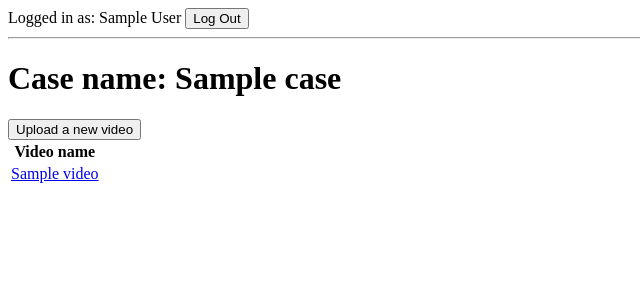
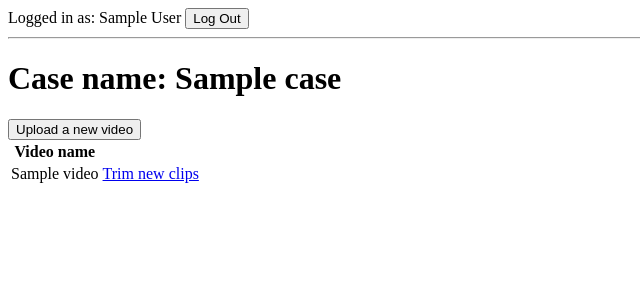
Before and after one commit to CarolynWebster/videoTrimmer, a Flask app: page /cases/1 in a window 1280 px wide. Shown: the top 300 px of the page, without its empty margins (0-640 px from the left). Run offline with Flask 2, Linux system fonts and the light colour scheme; the visitor is signed in with stand-in values (Sample User, id 1); tables that the repository leaves empty hold one stand-in row (values such as "Sample post"); parts of the project's set-up code (start-up, migrations or seed data) failed here and were passed over.

Commit message:
Started trim video route. WIP. Updated case-vids template.

```diff
--- a/server.py
+++ b/server.py
@@ -1,4 +1,8 @@
 """Video Trimmer"""
+import imageio
+imageio.plugins.ffmpeg.download()
+
+from moviepy.editor import *
 
 from jinja2 import StrictUndefined
 
@@ -15,6 +19,8 @@ from datetime import datetime
 import boto3
 
 import os
+
+from tempfile import mkstemp
 
 app = Flask(__name__)
 
@@ -79,7 +85,7 @@ def show_case_vids(case_id):
     """Show all full videos associated with this case"""
 
     # vids = Video.query.filter_by(case_id=case_id).all()
-    vids = db.session.query(Video.vid_url, Video.vid_name).filter(Video.case_id==case_id).all()
+    vids = db.session.query(Video.vid_url, Video.vid_name, Video.vid_id).filter(Video.case_id==case_id).all()
     this_case = Case.query.get(case_id)
 
     return render_template('case-vids.html', videos=vids, case=this_case)
@@ -103,6 +109,7 @@ def show_upload_form():
 def upload_video():
     """Uploads video to aws"""
 
+    case_id = request.form.get('case_id')
     session = boto3.session.Session(aws_access_key_id=AWS_ACCESS_KEY, aws_secret_access_key=AWS_SECRET_KEY)
     s3 = session.resource('s3')
     video_file = request.files.get("rawvid")
@@ -114,12 +121,68 @@ def upload_video():
     whole_url = base_url+video_name
     date_added = datetime.now()
 
-    new_vid = Video(case_id=1, vid_name=video_name, vid_url=whole_url, added_by=g.current_user.user_id, added_at=date_added)
+    #TO DO - check if video url exists already
+
+    new_vid = Video(case_id=case_id, vid_name=video_name, vid_url=whole_url, added_by=g.current_user.user_id, added_at=date_added)
     db.session.add(new_vid)
     db.session.commit()
 
-    return redirect('/cases')
+    redir_url = '/cases/{}'.format(case_id)
 
+    return redirect(redir_url)
+
+
+@app.route('/trim-video/<vid_id>')
+@login_required
+def trim_video(vid_id):
+
+    # get video obj from db
+    # TO DO make sure the vid exists
+    vid_to_trim = Video.query.get(vid_id)
+    vid_name = vid_to_trim.vid_name
+
+    #establish connection with s3
+    s3 = boto3.client('s3')
+
+    # Generate the URL to get 'key-name' from 'bucket-name'
+    # this temporarily grants access to the requested video
+    url = s3.generate_presigned_url(
+        ClientMethod='get_object',
+        Params={
+            'Bucket': 'videotrim',
+            'Key': vid_name
+        }
+    )
+
+    # start of moviepy
+    clip_name = vid_name + "Clip"
+    my_clip = VideoFileClip(url)
+    new_clip = my_clip.subclip(t_start=0, t_end=15)
+    new_clip.write_videofile(clip_name, codec="mpeg4")
+
+
+    # s3 = boto3.resource('s3')
+    # BUCKET_NAME = 'videotrim'
+
+    # KEY = vid_to_trim.vid_name
+    # try:
+    #     s3.Bucket(BUCKET_NAME).download_file(KEY, 'my_local_image.jpg')
+    # except botocore.exceptions.ClientError as e:
+    #     if e.response['Error']['Code'] == "404":
+    #         print("The object does not exist.")
+    #     else:
+    #         raise
+
+    #unpack the tempfile obj
+
+    # fd, temp_path = mkstemp()
+    # os.system('some_commande --output %s' % temp_path)
+    # file = open(temp_path, 'r')
+    # data = file.read()
+    # file.close()
+    # os.close(fd)
+    # os.remove(temp_path)
+    # return data
 
 
 # USER REGISTRATION/LOGIN-------------------------------------------------------
--- a/templates/case-vids.html
+++ b/templates/case-vids.html
@@ -11,7 +11,9 @@
     {% for video in videos %}
     <tr>
         <!--case name-->
-        <td><a href = '{{ video[0] }}'>{{ video[1] }}</a></td>
+        <!--<td><a href = 'trim-video/{{ video[0] }}'>{{ video[1] }}</a></td>-->
+        <td>{{ video[1] }}</td>
+        <td><a href = '/trim-video/{{ video[2] }}'>Trim new clips</a>
     </tr>
     {% endfor %}
 </table>
```
